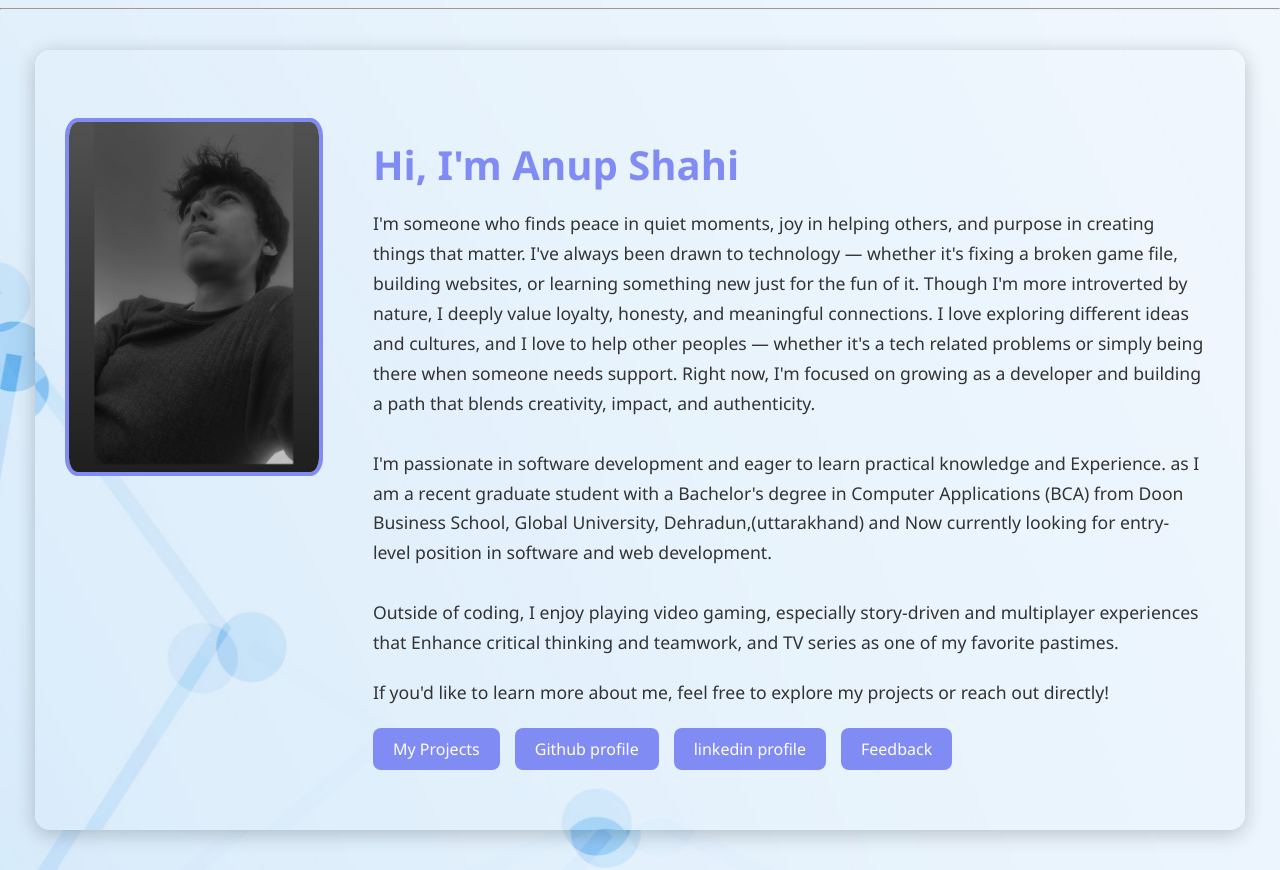
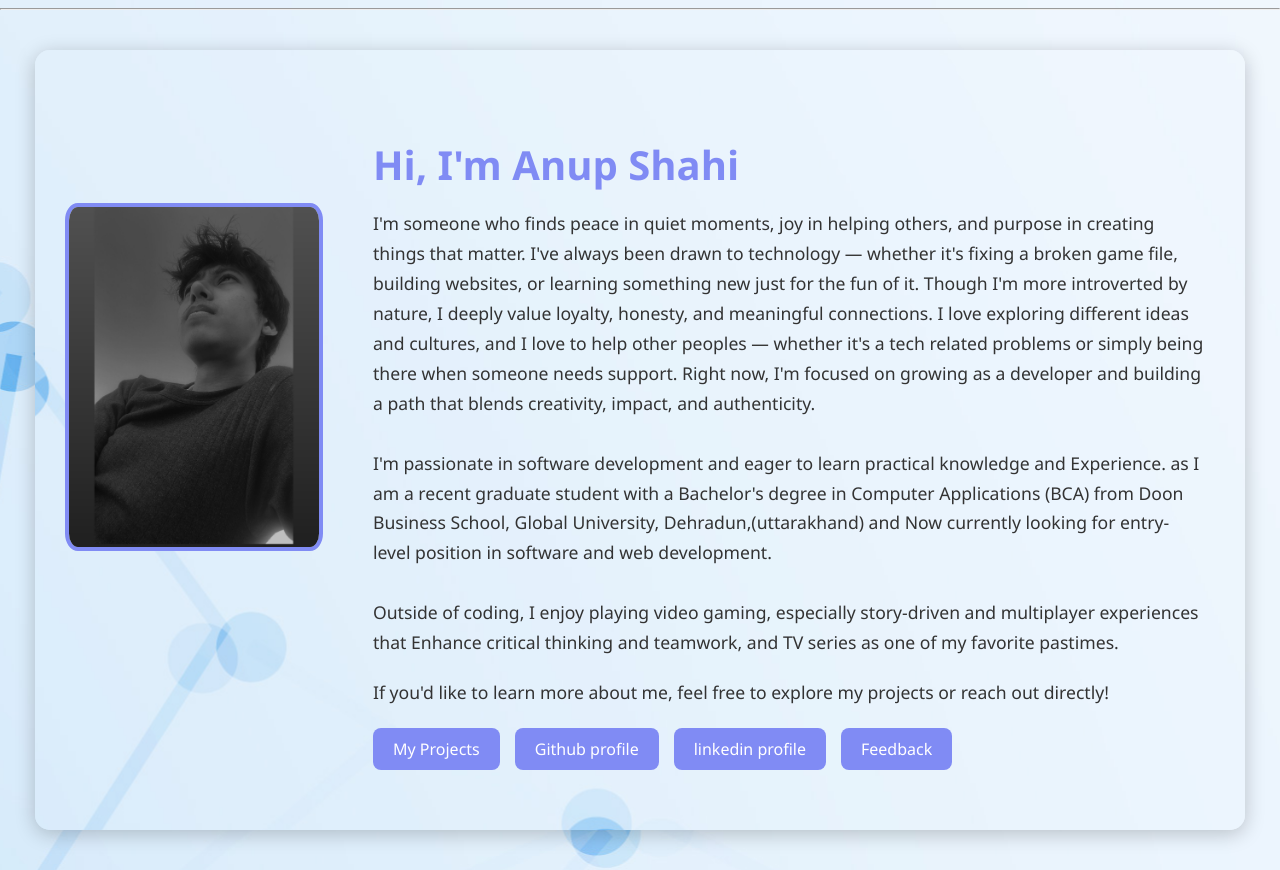
Before and after one commit to bhanu0221/Anup-Portfolio, a Flask app: page / in a window 1280 px wide. Shown: the part 53-923 px from the top of the page. Run offline with Flask 3, Linux system fonts and the light colour scheme.

Commit message:
img resize

```diff
--- a/project/templates/index.html
+++ b/project/templates/index.html
@@ -25,14 +25,14 @@
 
     .hero-img img {
         width: 250px;
-        height: 350px;
+        height: 340px;
         object-fit: cover;
         border-radius: 5%;
         border: 4px solid #808bf4;
         transition: transform 0.3s ease;
     }
     div.hero-img {
-        transform: translateY(-140px); /* moves it up */
+        transform: translateY(-60px); /* moves it up */
 
     }
 
```
